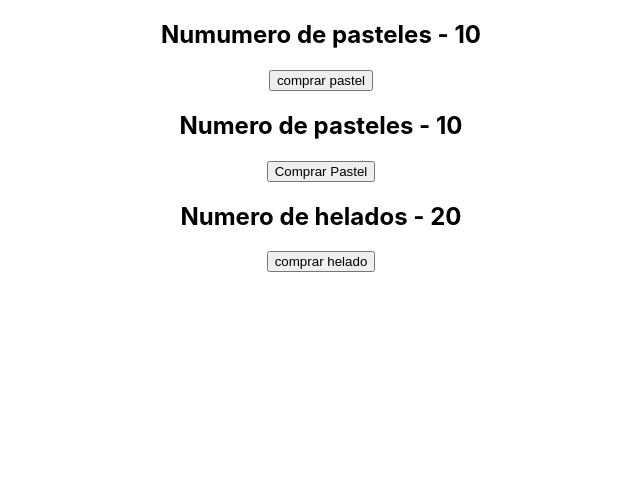
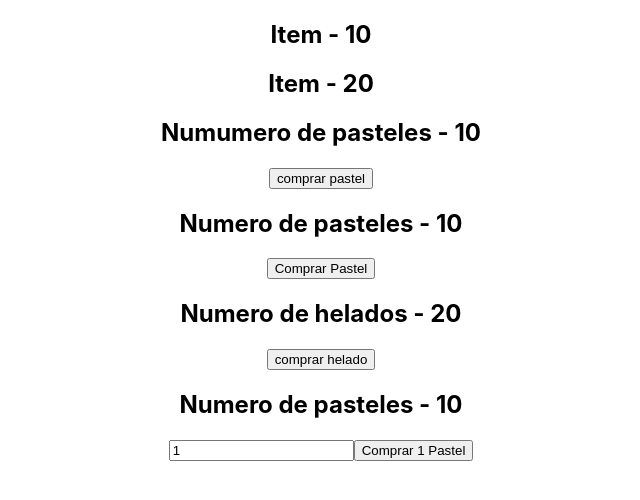
Before and after one commit to EdwinMLara/Redux_examples, a React (Create React App) app: page / in a window 1280 px wide. Shown: the top 500 px of the page, without its empty margins (319-959 px from the left). Built offline with nearby package versions, Linux system fonts and the light colour scheme.

Commit message:
haciendo mas pruebas de redux

```diff
--- a/src/App.js
+++ b/src/App.js
@@ -5,14 +5,19 @@
 import store from './redux/store'
 import HookCakeContainer from './components2/HookCakeContainer';
 import IceCreamContainer from './components2/IceCreamContainer';
+import NewCakeContainer from './components2/NewCakeContainer';
+import ItemContainer from './components2/ItemContainer';
 
 function App() {
   return (
     <Provider store={store}>
       <div className="App">
+        <ItemContainer cake/>
+        <ItemContainer/>
         <HookCakeContainer/>
         <CakeContainer/>
         <IceCreamContainer/>
+        <NewCakeContainer/>
       </div>
     </Provider>
   );
--- /dev/null
+++ b/src/components2/ItemContainer.js
@@ -0,0 +1,20 @@
+import React from 'react'
+import {connect} from 'react-redux'
+
+function ItemContainer(props) {
+    return (
+        <div>
+            <h2>Item - {props.item}</h2>
+        </div>
+    )
+}
+
+const mapStateToProps = (state,ownProps) => {
+    const itemState = ownProps.cake ? state.cake.numOfCakes : state.iceCream.numOfIceCream
+
+    return {
+        item: itemState
+    }
+}
+
+export default connect(mapStateToProps)(ItemContainer)
--- /dev/null
+++ b/src/components2/NewCakeContainer.js
@@ -0,0 +1,28 @@
+import React,{useState} from 'react'
+import {connect} from 'react-redux'
+import {buyCake} from '../redux'
+
+function NewCakeContainer(props) {
+    const [number, setNumber] = useState(1)
+
+    return (
+        <div>
+            <h2>Numero de pasteles - {props.numOfCakes}</h2>
+            <input type="text" value={number} onChange={e => setNumber(e.target.value)}/>
+            <button onClick={() => props.buyCake(number)}>Comprar {number} Pastel</button>
+        </div>
+    )
+}
+
+const mapStateToProps = state => {
+    return {
+        numOfCakes: state.cake.numOfCakes
+    }
+}
+
+const mapDispatchToProps = dispatch =>{
+    return {
+        buyCake: number => {dispatch(buyCake(number))}
+    }
+}
+export default connect(mapStateToProps,mapDispatchToProps)(NewCakeContainer)
--- a/src/redux/cake/cakeActions.js
+++ b/src/redux/cake/cakeActions.js
@@ -1,7 +1,8 @@
 import {BUY_CAKE} from './cakeType'
 
-export const buyCake = () =>{
+export const buyCake = (number = 1) =>{
     return {
-        type: BUY_CAKE
+        type: BUY_CAKE,
+        payload: number
     }
 }
--- a/src/redux/cake/cakeReducer.js
+++ b/src/redux/cake/cakeReducer.js
@@ -8,7 +8,7 @@
     switch(action.type){
         case BUY_CAKE: return{
             ...state,
-            numOfCakes: state.numOfCakes - 1
+            numOfCakes: state.numOfCakes - action.payload
         }
         default: return state
     }
```
